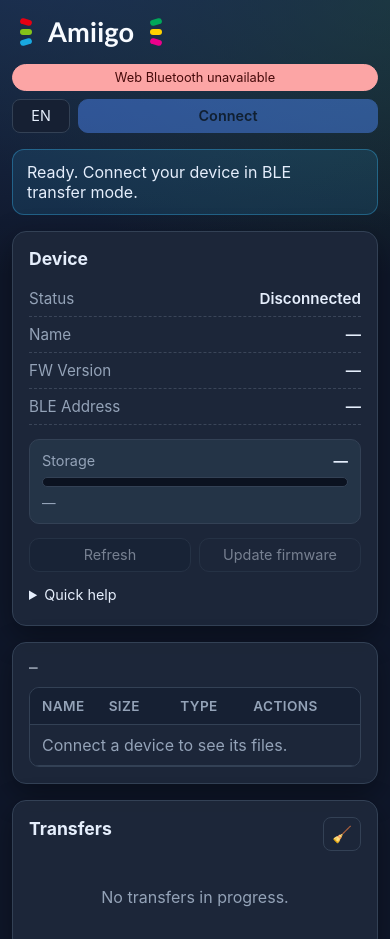
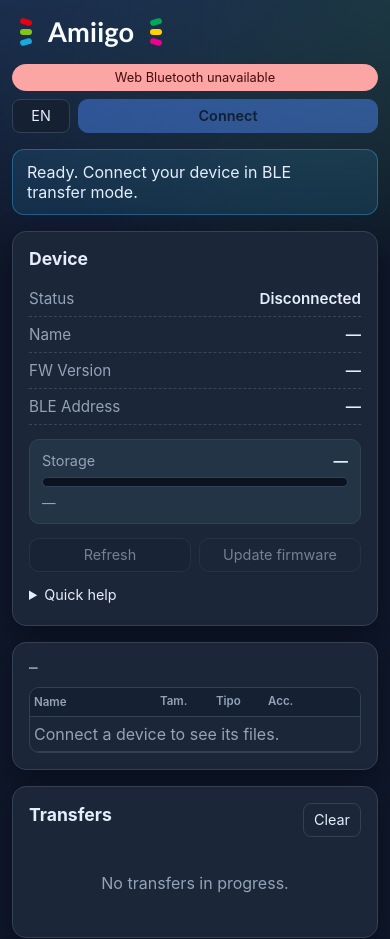
Before and after one commit to aitorvillarhernando/amiigo, a website with bundled scripts: page index.html in a window 390 px wide. Shown: the top 939 px of the page. Built offline with nearby package versions, Linux system fonts and the light colour scheme.

Commit message:
fix: update clear transfers button for improved accessibility and localization

```diff
--- a/css/components.css
+++ b/css/components.css
@@ -122,9 +122,9 @@ h1 { margin: 0; font-size: 1.6rem; line-height: 1.1; }
 .file-table th, .file-table td { padding: 10px 12px; text-align: left; border-bottom: 1px solid var(--border); }
 .file-table th { background: #162033; color: var(--muted); font-weight: 600; font-size: .85rem; text-transform: uppercase; letter-spacing: .03em; position: sticky; top: 0; }
 .file-table tr:hover td { background: rgba(255,255,255,.02); }
-.col-size { width: 110px; }
-.col-type { width: 100px; }
-.col-actions { width: 190px; text-align: right; }
+.col-size { width: 90px; white-space: nowrap; }
+.col-type { width: 90px; }
+.col-actions { width: 1%; white-space: nowrap; text-align: right; }
 .file-table td.col-actions { text-align: right; }
 .name-cell { display: flex; align-items: center; gap: 10px; }
 .icon { min-width: 22px; text-align: center; }
@@ -248,3 +248,37 @@ h1 { margin: 0; font-size: 1.6rem; line-height: 1.1; }
 .icon-stack span:nth-child(1) { left: 0; top: 0.1em; opacity: .85; }
 .icon-stack span:nth-child(2) { left: 0.22em; top: -0.02em; opacity: .95; }
 .icon-stack span:nth-child(3) { left: 0.44em; top: 0.1em; }
+
+
+@media (max-width: 600px) {
+  .file-table th, .file-table td { padding: 8px 6px; }
+  .file-table th { font-size: .78rem; text-transform: none; letter-spacing: 0; }
+  .col-size { width: 72px; }
+  .col-type { width: 64px; font-size: .85rem; }
+  .col-actions { width: 1%; }
+  .name-cell { gap: 6px; }
+  .toolbar-group { width: auto; flex: 0 1 auto; }
+}
+@media (max-width: 420px) {
+  .file-table { table-layout: fixed; width: 100%; }
+  .file-table th, .file-table td { padding: 7px 4px; }
+  .file-table th { font-size: .72rem; }
+  .file-table th.col-name { width: auto; }
+  .col-size { width: 56px; font-size: .8rem; }
+  .col-type { width: 52px; font-size: .75rem; }
+  .col-actions { width: 96px; }
+  .file-table th.col-size, .file-table th.col-type, .file-table th.col-actions { font-size: 0; line-height: 1; }
+  .file-table th.col-size::after { content: "Tam."; font-size: .72rem; font-weight: 600; color: var(--muted); }
+  .file-table th.col-type::after { content: "Tipo"; font-size: .72rem; font-weight: 600; color: var(--muted); }
+  .file-table th.col-actions::after { content: "Acc."; font-size: .72rem; font-weight: 600; color: var(--muted); }
+  .file-table td.col-type { overflow: hidden; text-overflow: ellipsis; }
+  .name-cell .name-link { overflow-wrap: anywhere; }
+  .icon-btn {
+    padding: 1px;
+    font-size: .7em;
+  }
+  .search-input { width: 100%; }
+  .toolbar-group-main { display: contents; }
+  .toolbar-group-main .search-input { flex: 1 1 100%; width: 100%; }
+  .toolbar-group-upload { display: inline-flex; flex: 0 0 auto; width: auto; }
+}
--- a/index.html
+++ b/index.html
@@ -155,7 +155,7 @@
     <section class="panel transfers-panel">
       <div class="transfers-head">
         <h2 data-i18n="transfers.title">Transferencias</h2>
-        <button id="clearTransfersBtn" class="btn btn-sm btn-ghost btn-iconic" data-i18n-title="transfers.clear" title="Limpiar" aria-label="Limpiar"><span aria-hidden="true">🧹</span><span class="sr-only" data-i18n="transfers.clear">Limpiar</span></button>
+        <button id="clearTransfersBtn" class="btn btn-sm btn-ghost" data-i18n="transfers.clear">Limpiar</button>
       </div>
       <div id="transferList" class="transfer-list">
         <div class="empty muted" data-i18n="transfers.empty">No hay transferencias en curso.</div>
```
